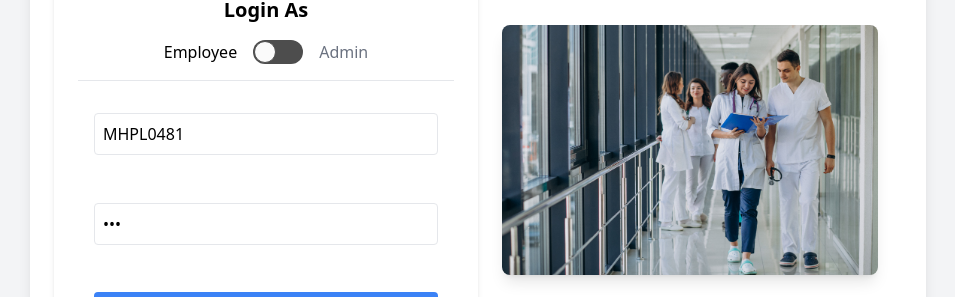
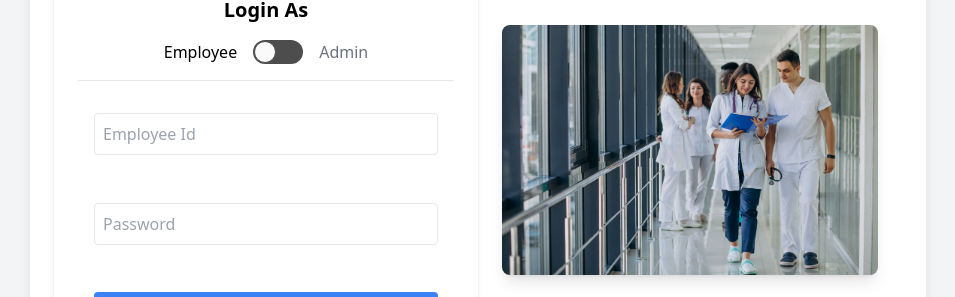
Before and after one commit to Ayushman2694/GURUKUL, a React (Vite) app in the folder frontend/: page /login in a window 1280 px wide. Shown: the part 253-550 px from the top of the page, without its empty margins (162-1117 px from the left). Built offline with nearby package versions, Linux system fonts and the light colour scheme; no server answers.

Commit message:
code refactoring

```diff
--- a/frontend/package.json
+++ b/frontend/package.json
@@ -10,12 +10,15 @@
     "preview": "vite preview"
   },
   "dependencies": {
+    "@tanstack/react-query": "^5.51.21",
+    "@tanstack/react-query-devtools": "^5.51.21",
     "antd": "^5.20.0",
     "axios": "^1.7.3",
     "react": "^18.3.1",
     "react-browser-router": "^2.1.2",
     "react-dom": "^18.3.1",
     "react-hook-form": "^7.52.2",
+    "react-hot-toast": "^2.4.1",
     "react-icons": "^5.2.1",
     "react-router-dom": "^6.26.0",
     "react-toastify": "^10.0.5",
--- a/frontend/src/App.jsx
+++ b/frontend/src/App.jsx
@@ -1,4 +1,8 @@
 import { BrowserRouter, Navigate, Route, Routes } from "react-router-dom";
+import { QueryClient, QueryClientProvider } from "@tanstack/react-query";
+import { ReactQueryDevtools } from "@tanstack/react-query-devtools";
+import { Toaster } from "react-hot-toast";
+
 import AppLayout from "./ui/AppLayout";
 import Login from "./pages/Login";
 import Dashboard from "./pages/Dashboard";
@@ -8,8 +12,18 @@ import Settings from "./pages/Settings";
 import PrivateRoute from "./component/PrivateRoute";
 import Course from "./pages/Course";
 
+const queryClient = new QueryClient({
+  defaultOptions: {
+    queries: {
+      staleTime: 0,
+    },
+  },
+});
+
 export default function App() {
   return (
+    <QueryClientProvider client={queryClient}>
+      <ReactQueryDevtools initialIsOpen={false} />
       <BrowserRouter>
         <Routes>
           <Route path="/login" element={<Login />} />
@@ -28,6 +42,28 @@ export default function App() {
             <Route path="settings" element={<Settings />} />
           </Route>
         </Routes>
+        <Toaster
+          position="bottom-right"
+          gutter={12}
+          containerStyle={{ margin: "8px" }}
+          toastOptions={{
+            success: {
+              duration: 3000,
+            },
+            error: {
+              duration: 5000,
+            },
+            style: {
+              fontSize: "16px",
+              maxWidth: "500px",
+              margin: "0 50px",
+              padding: "16px 24px",
+              backgroundColor: "var(--color-grey-0)",
+              color: "black",
+            },
+          }}
+        />
       </BrowserRouter>
+    </QueryClientProvider>
   );
 }
--- a/frontend/src/pages/Employee_Info.jsx
+++ b/frontend/src/pages/Employee_Info.jsx
@@ -1,3 +1,7 @@
+import { employeInfo } from "../services/employe_info";
+
+employeInfo();
+
 export default function EmployeeInfo() {
   return (
     <div className="flex w-full h-screen">
--- a/frontend/src/pages/Login.jsx
+++ b/frontend/src/pages/Login.jsx
@@ -5,28 +5,24 @@ import { useNavigate } from "react-router-dom";
 import Toggle from "react-toggle";
 import "react-toggle/style.css";
 import md from "../assests/med.webp";
+import { url } from "../services/Url";
+import { useForm } from "react-hook-form";
 
 const Login = () => {
   const navigate = useNavigate();
-  const url = "http://localhost:6300";
+  const { register, handleSubmit } = useForm();
   const [isEmployee, setIsEmployee] = useState(true);
-  const [data, setData] = useState({
-    empId: "MHPL0481",
-    password: "123",
-  });
 
-  const onChangeHandler = (event) => {
-    const name = event.target.name;
-    const value = event.target.value;
-    setData((prevData) => ({ ...prevData, [name]: value }));
+  const handleToggle = () => {
+    setIsEmployee((prevState) => !prevState);
   };
 
-  const onLogin = async (event) => {
-    event.preventDefault();
+  function onSubmit(data) {
     let newUrl = isEmployee ? `${url}/api/auth/login` : `${url}/api/auth/admin`;
 
-    try {
-      const res = await axios.post(newUrl, data);
+    axios
+      .post(newUrl, data)
+      .then((res) => {
         if (res.status === 200) {
           message.success("Login Successfully");
           localStorage.setItem("token", res.data.token); // Store token in localStorage
@@ -34,15 +30,12 @@ const Login = () => {
         } else {
           message.error(res.data.error || "Login failed");
         }
-    } catch (error) {
+      })
+      .catch((error) => {
         console.error("Login error:", error);
         message.error("An error occurred. Please try again.");
+      });
   }
-  };
-
-  const handleToggle = () => {
-    setIsEmployee((prevState) => !prevState);
-  };
 
   return (
     <div className="flex flex-col items-center justify-center min-h-screen bg-gray-100">
@@ -77,24 +70,28 @@ const Login = () => {
           </div>
           <hr className="mb-4" />
           <form
-            onSubmit={onLogin}
+            onSubmit={handleSubmit(onSubmit)}
             className="p-4 flex flex-col justify-between h-full"
           >
             <input
               name="empId"
-              onChange={onChangeHandler}
-              value={data.empId}
+              id="empId"
               type="text"
               placeholder={!isEmployee ? "Admin Id" : "Employee Id"}
               className="w-full p-2 mb-4 border rounded"
+              {...register("empId", {
+                required: "This field is required",
+              })}
             />
             <input
               name="password"
-              onChange={onChangeHandler}
-              value={data.password}
+              id="password"
               type="password"
               placeholder="Password"
               className="w-full p-2 mb-4 border rounded"
+              {...register("password", {
+                required: "This field is required",
+              })}
             />
             <button
               type="submit"
--- /dev/null
+++ b/frontend/src/services/Login.js
@@ -0,0 +1,25 @@
+import axios from "axios";
+import { url } from "./Url";
+
+export async function employeInfo() {
+  const Url = `${url}/api/auth/login`; // Replace with your actual endpoint
+
+  try {
+    const response = await axios.get(Url);
+    confirm.log(response);
+    if (response.status === 200) {
+      console.log("Employee information fetched successfully:", response.data);
+      console.log(response.data);
+      return response.data; // You can return the data if needed
+    } else {
+      console.error(
+        "Failed to fetch employee information:",
+        response.data.error
+      );
+      return null; // Return null or handle the error as needed
+    }
+  } catch (error) {
+    console.error("Error fetching employee information:", error);
+    return null; // Return null or handle the error as needed
+  }
+}
--- /dev/null
+++ b/frontend/src/services/Url.js
@@ -0,0 +1,2 @@
+const url = "http://localhost:6300";
+export { url };
--- /dev/null
+++ b/frontend/src/services/employe_info.js
@@ -0,0 +1,25 @@
+import axios from "axios";
+import { url } from "./Url";
+
+export async function employeInfo() {
+  const Url = `${url}/api/auth/login`; // Replace with your actual endpoint
+
+  try {
+    const response = await axios.get(Url);
+    confirm.log(response);
+    if (response.status === 200) {
+      console.log("Employee information fetched successfully:", response.data);
+      console.log(response.data);
+      return response.data; // You can return the data if needed
+    } else {
+      console.error(
+        "Failed to fetch employee information:",
+        response.data.error
+      );
+      return null; // Return null or handle the error as needed
+    }
+  } catch (error) {
+    console.error("Error fetching employee information:", error);
+    return null; // Return null or handle the error as needed
+  }
+}
--- a/frontend/src/ui/Module.jsx
+++ b/frontend/src/ui/Module.jsx
@@ -10,8 +10,6 @@ const Module = ({ videos, moduleName }) => {
   const [isOpen, setIsOpen] = useState(false);
 
   const toggleDropdown = () => setIsOpen(!isOpen);
-
-  console.log(videos);
 
   return (
     <div className="w-full">
--- a/frontend/src/ui/SideBarItem.jsx
+++ b/frontend/src/ui/SideBarItem.jsx
@@ -8,7 +8,7 @@ export default function SideBarItem({ icon, title, link, itemSelected }) {
   return (
     <Link to={link}>
       <div
-        className={`flex justify-center items-center text-xl font-bold py-2 mx-2 my-1 rounded-md ${
+        className={`flex justify-center items-center text-xl font-bold py-2 mx-2 my-1 rounded-md hover:scale-90 ${
           itemSelected
             ? "bg-stone-800 text-blue-300"
             : "bg-slate-50 text-blue-600"
```
Also changed, not shown: 1 other file (tests, documents, lock files or other folders). Lines whose indentation alone changed are shown as unchanged.
